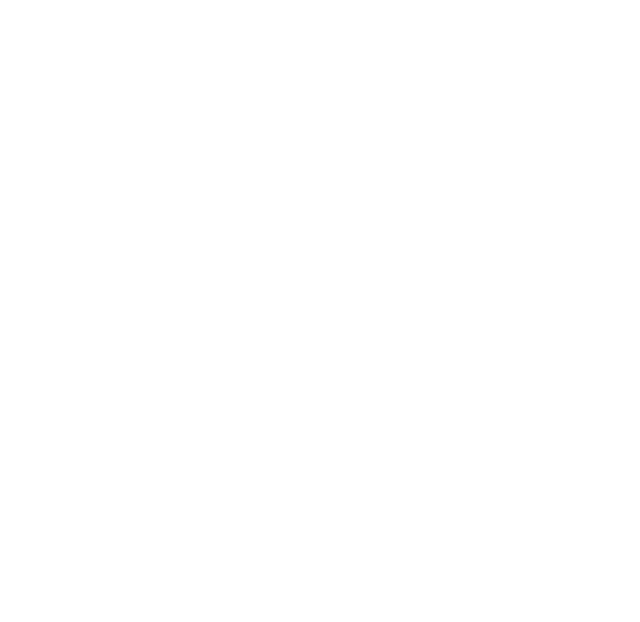
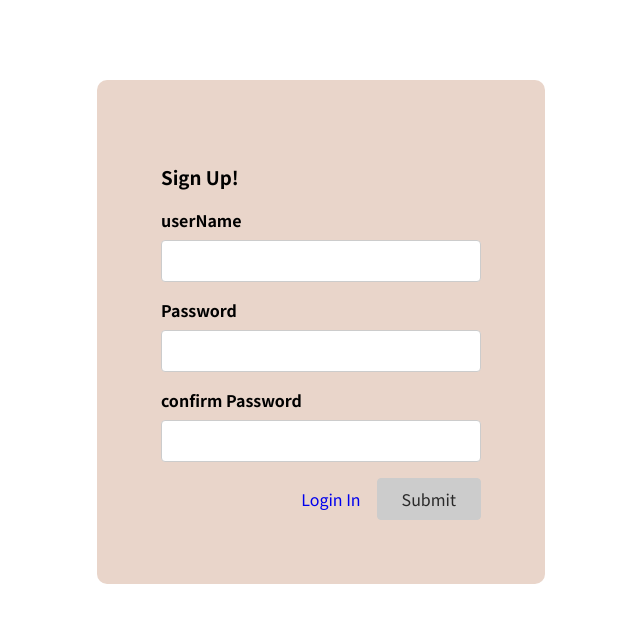
Before and after one commit to Gowtham-M1729/Home-EV, a React (Create React App) app: page /Sign-Up in a window 1280 px wide. Before the commit this address had no page. Shown: the top 622 px of the page, without its empty margins (351-991 px from the left). Built offline with nearby package versions, Linux system fonts and the light colour scheme.

Commit message:
updates sign-in

```diff
--- a/src/App.js
+++ b/src/App.js
@@ -1,11 +1,13 @@
 import "./App.css";
 import SignUp from "./components/Auth/SignUp";
+import Login from "./components/Auth/Login";
 import { Route, Routes, Navigate } from "react-router-dom";
 function App() {
     return (
         <div>
             <Routes>
-                <Route path="/login" element={<SignUp />} />
+                <Route path="/login" element={<Login />} />
+                <Route path="/Sign-Up" element={<SignUp />} />
                 <Route path="/" element={<Navigate to="/login" />} />
             </Routes>
         </div>
--- a/src/components/Auth/Login.js
+++ b/src/components/Auth/Login.js
@@ -1,9 +1,83 @@
-import React from 'react'
+import useInput from "../hooks/use-input";
+import "./SignUp.css";
+import { Link } from "react-router-dom";
 
 const Login = () => {
-  return (
-    <div>Login</div>
-  )
-}
+    const {
+        value: userName,
+        valueIsValid: userNameIsValid,
+        hasError: userHasError,
+        inputHandler: userInputHandler,
+        onBlurHandler: usertBlurHandler,
+        reset: userReset,
+    } = useInput((value) => value.includes("@"));
 
-export default Login
+    const {
+        value: password,
+        valueIsValid: passIsValid,
+        hasError: passHasError,
+        inputHandler: passInputHandler,
+        onBlurHandler: passBlurHandler,
+        reset: passReset,
+    } = useInput((value) => value.trim() !== "");
+
+    let isFormValid = false;
+    if (userNameIsValid && passIsValid) isFormValid = true;
+
+    const onSubmitHandler = (event) => {
+        event.preventDefault();
+
+        if (!userNameIsValid && !passIsValid) return;
+
+        console.log(userName, password);
+        userReset();
+        passReset();
+    };
+
+    const userClass = userHasError ? "form-control invalid" : "form-control";
+    const passClass = passHasError ? "form-control invalid" : "form-control";
+
+    return (
+        <form onSubmit={onSubmitHandler}>
+            <div className="signup-box">
+                <h3>Login</h3>
+                <div className="control-group">
+                    <div className={userClass}>
+                        <label htmlFor="name">userName</label>
+                        <input
+                            type="text"
+                            id="name"
+                            onChange={userInputHandler}
+                            onBlur={usertBlurHandler}
+                            value={userName}
+                        />
+                        {userHasError && (
+                            <p className="error-text">Enter valid Email</p>
+                        )}
+                    </div>
+                    <div className={passClass}>
+                        <label htmlFor="name">Password</label>
+                        <input
+                            type="password"
+                            id="name"
+                            onChange={passInputHandler}
+                            onBlur={passBlurHandler}
+                            value={password}
+                        />
+                        {passHasError && (
+                            <p className="error-text">Enter valid Password</p>
+                        )}
+                    </div>
+                    <div className="form-actions">
+                        <Link to="/Sign-Up" className="link">
+                            SignUp Instead
+                        </Link>
+                        <button disabled={!isFormValid}>Submit</button>
+                    </div>
+                </div>
+            </div>
+        </form>
+    );
+};
+
+export default Login;
--- a/src/components/Auth/SignUp.css
+++ b/src/components/Auth/SignUp.css
@@ -96,3 +96,7 @@
     background-color: #E9D5CA;
     border-radius: 10px;
 }
+
+.link {
+  text-decoration: None;
+}
--- a/src/components/Auth/SignUp.js
+++ b/src/components/Auth/SignUp.js
@@ -1,13 +1,17 @@
+import React, { useState } from "react";
 import useInput from "../hooks/use-input";
 import "./SignUp.css";
+import { Link } from "react-router-dom";
 
-const BasicForm = (props) => {
+const SignUp = () => {
+    const [error, setError] = useState(false);
+
     const {
         value: userName,
         valueIsValid: userNameIsValid,
         hasError: userHasError,
         inputHandler: userInputHandler,
-    onBlurHandler: usertBlurHandler,
+        onBlurHandler: userBlurHandler,
         reset: userReset,
     } = useInput((value) => value.includes("@"));
 
@@ -20,21 +24,36 @@
         reset: passReset,
     } = useInput((value) => value.trim() !== "");
 
+    const {
+        value: confPassword,
+        valueIsValid: confPassIsValid,
+        hasError: confPassHasError,
+        inputHandler: confPassInputHandler,
+        onBlurHandler: confPassBlurHandler,
+        reset: confPassReset,
+    } = useInput((value) => value.trim() !== "");
+
     let isFormValid = false;
-  if (userNameIsValid && passIsValid) isFormValid = true;
+    if (userNameIsValid && passIsValid && confPassIsValid) isFormValid = true;
 
     const onSubmitHandler = (event) => {
         event.preventDefault();
 
-    if (!userNameIsValid && !passIsValid) return;
+        if (!userNameIsValid && !passIsValid && !confPassIsValid) return;
+
+        if (password !== confPassword) setError(true);
 
         console.log(userName, password);
         userReset();
         passReset();
+        confPassReset();
     };
 
     const userClass = userHasError ? "form-control invalid" : "form-control";
     const passClass = passHasError ? "form-control invalid" : "form-control";
+    const confPassClass = confPassHasError
+        ? "form-control invalid"
+        : "form-control";
 
     return (
         <form onSubmit={onSubmitHandler}>
@@ -47,7 +66,7 @@
                             type="text"
                             id="name"
                             onChange={userInputHandler}
-              onBlur={usertBlurHandler}
+                            onBlur={userBlurHandler}
                             value={userName}
                         />
                         {userHasError && (
@@ -58,7 +77,7 @@
                         <label htmlFor="name">Password</label>
                         <input
                             type="password"
-              id="name"
+                            id="password"
                             onChange={passInputHandler}
                             onBlur={passBlurHandler}
                             value={password}
@@ -67,7 +86,28 @@
                             <p className="error-text">Enter valid Password</p>
                         )}
                     </div>
+                    <div className={confPassClass}>
+                        <label htmlFor="name">confirm Password</label>
+                        <input
+                            type="password"
+                            id="confirm password"
+                            onChange={confPassInputHandler}
+                            onBlur={confPassBlurHandler}
+                            value={confPassword}
+                        />
+                        {confPassHasError && (
+                            <p className="error-text">Enter valid Password</p>
+                        )}
+                    </div>
+                    {error && (
+                        <p style={{ color: "red" }}>
+                            *check the password again
+                        </p>
+                    )}
                     <div className="form-actions">
+                        <Link Navigate to="/login" className="link">
+                            Login In
+                        </Link>
                         <button disabled={!isFormValid}>Submit</button>
                     </div>
                 </div>
@@ -76,4 +116,4 @@
     );
 };
 
-export default BasicForm;
+export default SignUp;
```
Lines whose indentation alone changed are shown as unchanged.
